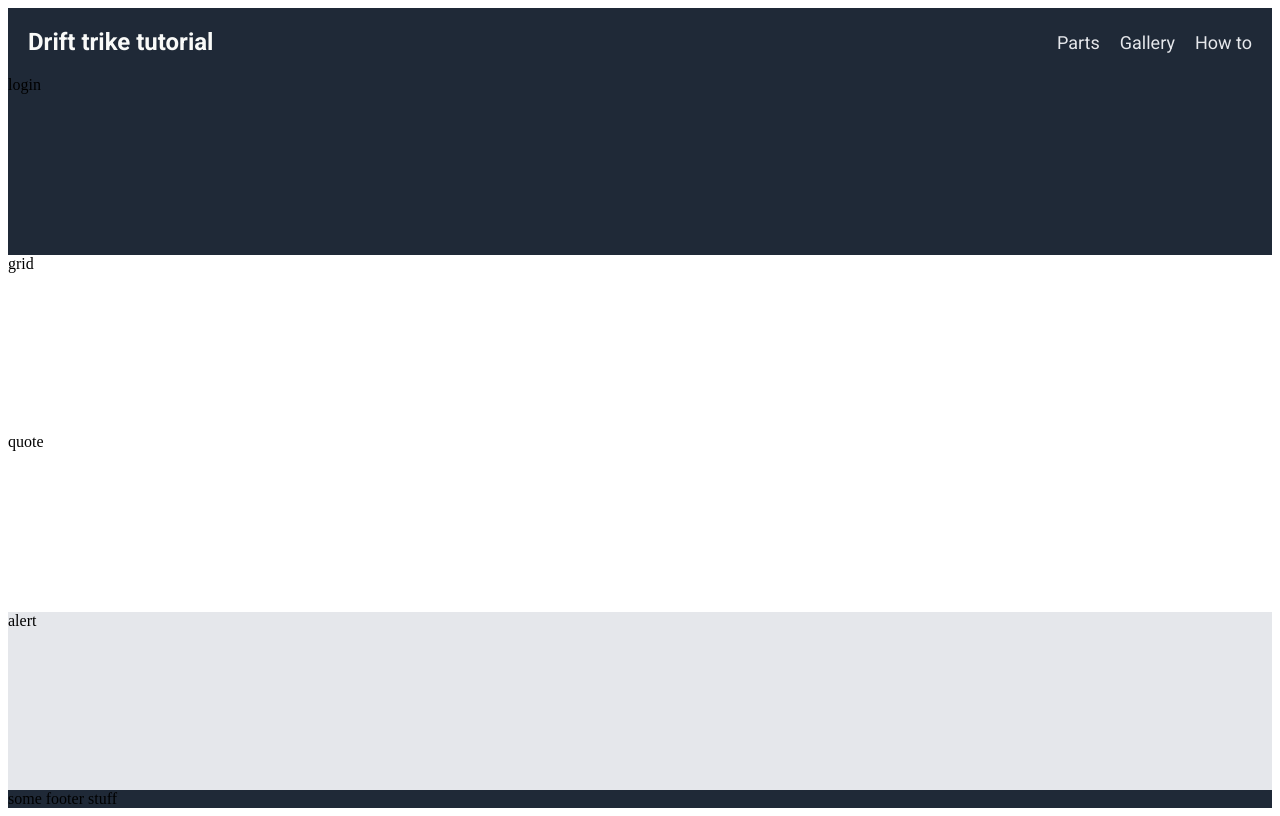
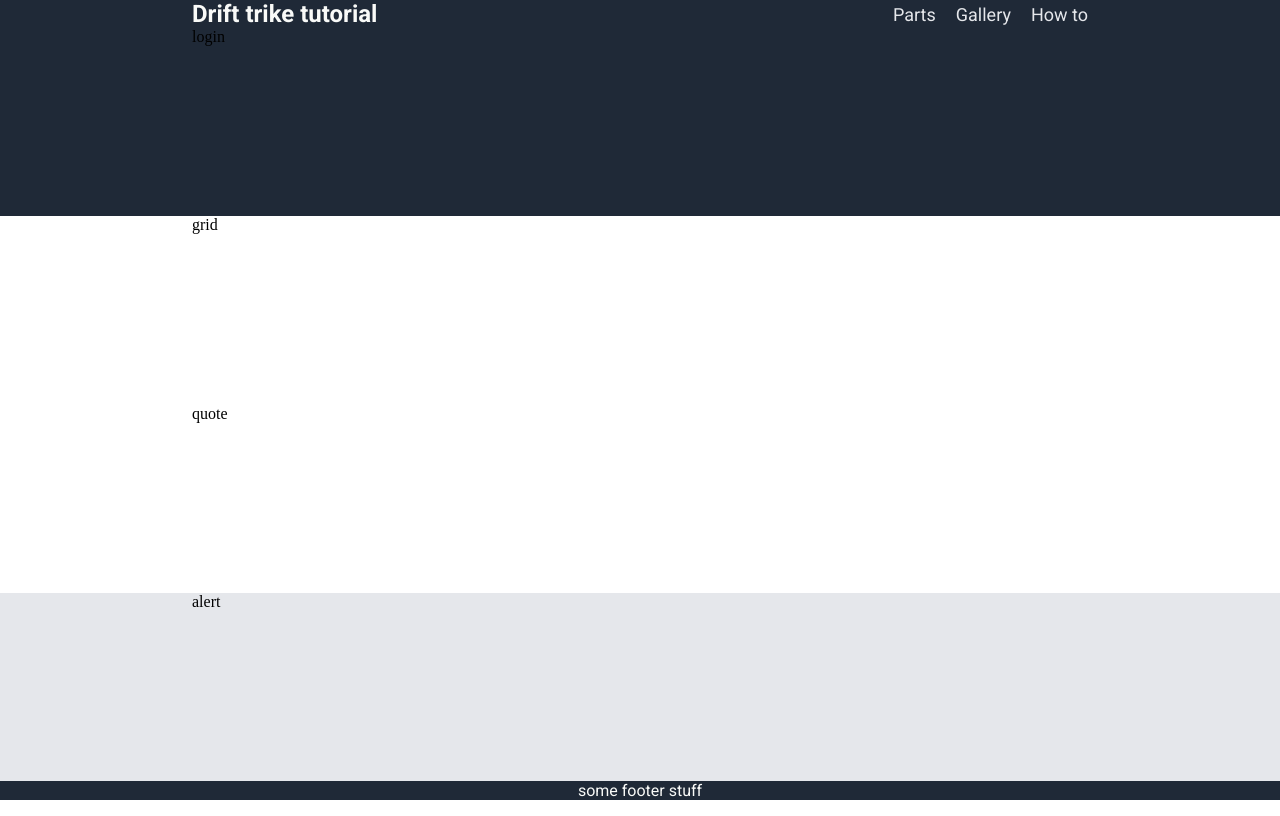
Before and after one commit to hlmurph/landing-page, a plain HTML site: page index.html in a window 1280 px wide. Drawn offline with Linux system fonts and the light colour scheme.

Commit message:
Add blank space at sides and style footer

```diff
--- a/styles.css
+++ b/styles.css
@@ -4,6 +4,7 @@ body {
     flex-direction: column;
     justify-content: space-between;
     min-height: 100vh;
+    margin: 0;
 }
 
 a {
@@ -19,12 +20,23 @@ a {
     flex-grow: 1;
 }
 
-.header {
+.header, .login, .grid, .quote, .alert, .footer {
+    padding-left: 15%;
+    padding-right: 15%;
+}
+
+.header, .footer {
     font-family: Roboto;
     color: #f9faf8;
     display: flex;
+}
+
+.header {
     justify-content: space-between;
-    padding: 20px;
+}
+
+.footer {
+    justify-content: center;
 }
 
 .logo {
@@ -61,7 +73,3 @@ a {
 .alert {
     background-color: #e5e7eb;
 }
-
-.footer {
-
-}
```
